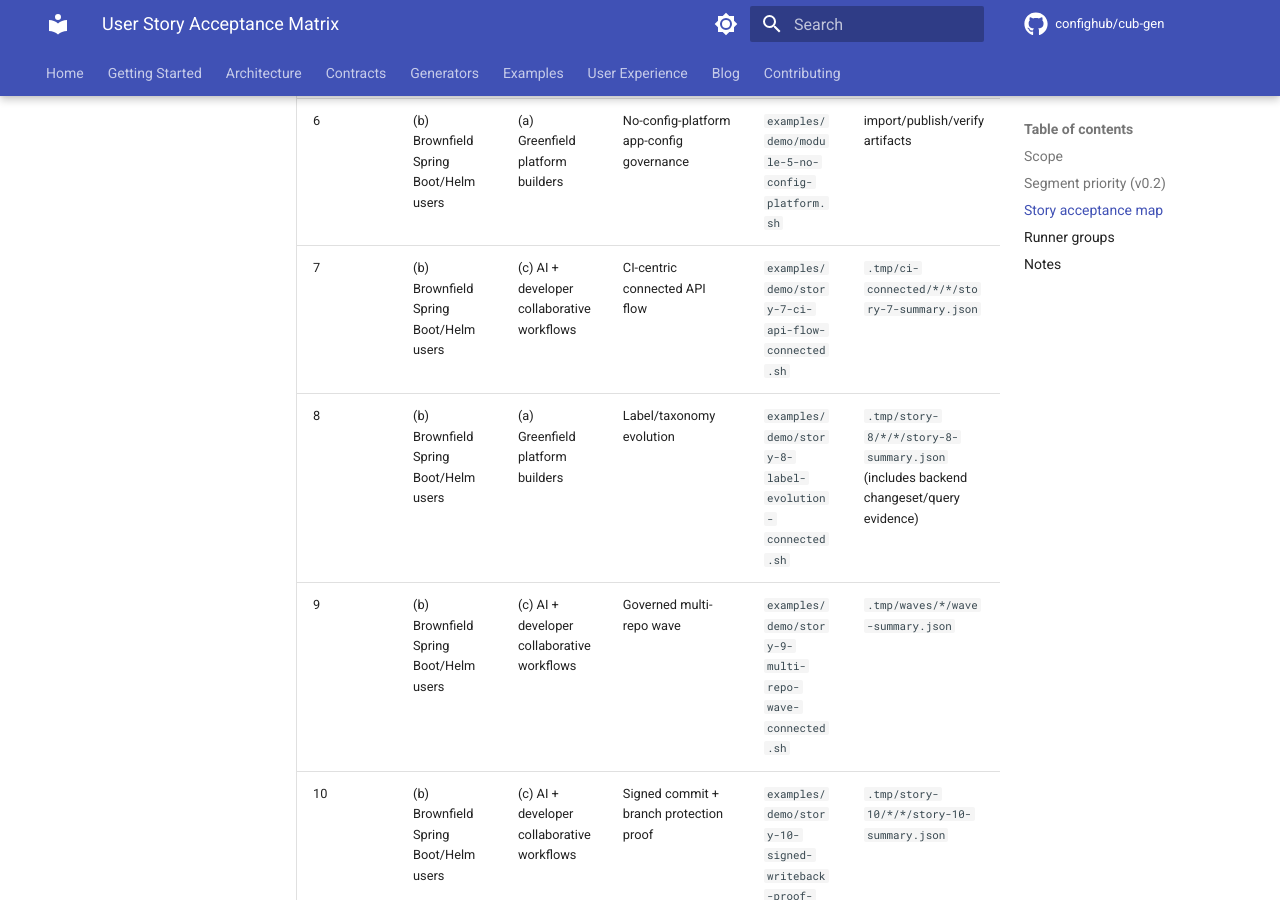
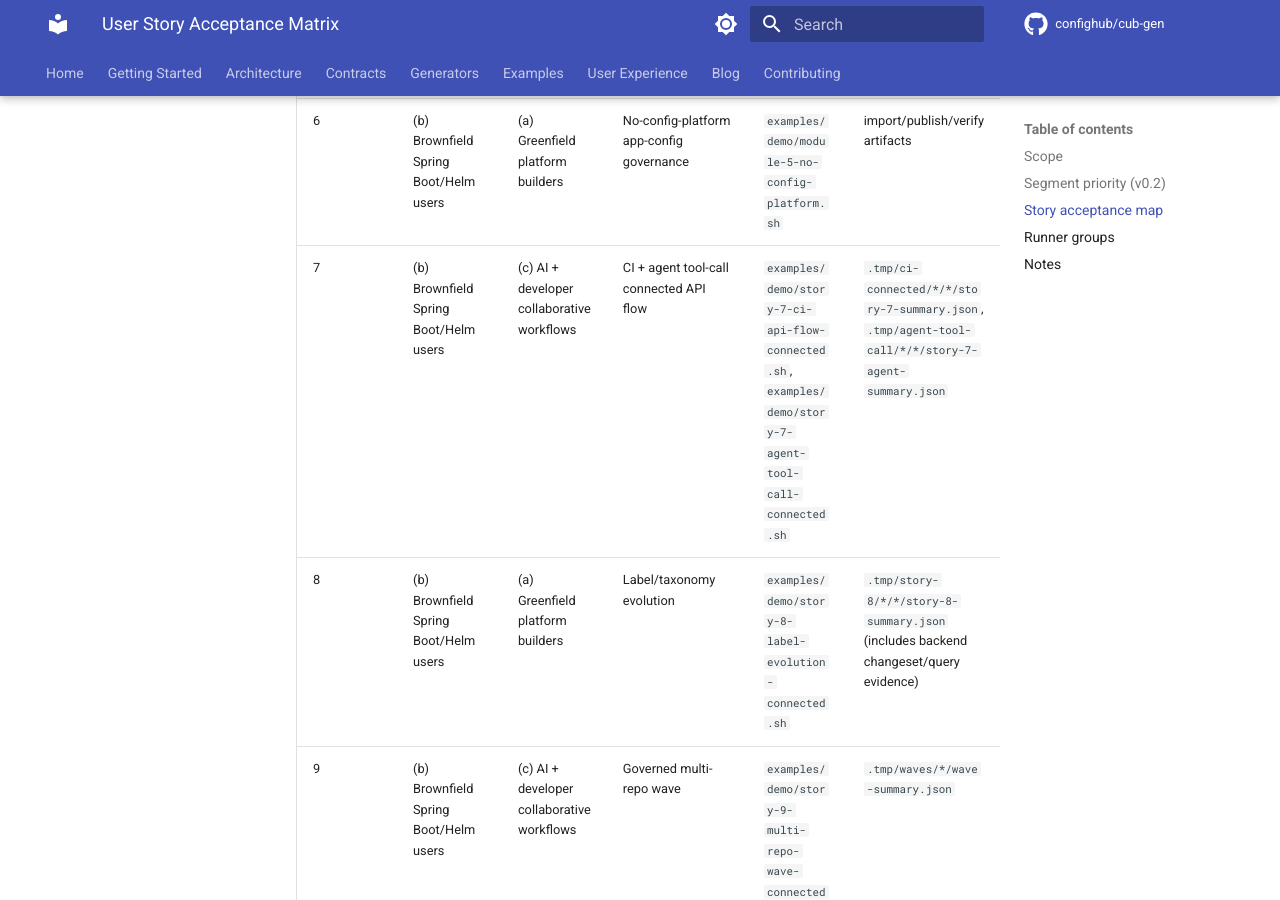
Before and after one commit to confighub/cub-gen, an MkDocs documentation site: the page built from docs/workflows/user-story-acceptance.md, in a window 1280 px wide and 900 px high, scrolled down 1734 px. Built offline with MkDocs 1.6.1 and Material for MkDocs 9.7.7, drawn with Linux system fonts in a browser that asks for light colours; comment, search, counter and statistics services are not loaded.

Commit message:
feat(story7): add agent tool-call change_id lifecycle proof (#143)

```diff
--- a/docs/workflows/user-story-acceptance.md
+++ b/docs/workflows/user-story-acceptance.md
@@ -27,7 +27,7 @@ This matrix maps user-story IDs to runnable acceptance scripts in this repo.
 | 4 | (b) Brownfield Spring Boot/Helm users | (a) Greenfield platform builders | Spring ownership | `examples/demo/module-3-spring-ownership.sh` | ownership annotations in import bundle |
 | 5 | (a) Greenfield platform builders | (b) Brownfield Spring Boot/Helm users | Bridge governance contract | `examples/demo/module-4-bridge-governance.sh` | decision and promotion state JSON |
 | 6 | (b) Brownfield Spring Boot/Helm users | (a) Greenfield platform builders | No-config-platform app-config governance | `examples/demo/module-5-no-config-platform.sh` | import/publish/verify artifacts |
-| 7 | (b) Brownfield Spring Boot/Helm users | (c) AI + developer collaborative workflows | CI-centric connected API flow | `examples/demo/story-7-ci-api-flow-connected.sh` | `.tmp/ci-connected/*/*/story-7-summary.json` |
+| 7 | (b) Brownfield Spring Boot/Helm users | (c) AI + developer collaborative workflows | CI + agent tool-call connected API flow | `examples/demo/story-7-ci-api-flow-connected.sh`, `examples/demo/story-7-agent-tool-call-connected.sh` | `.tmp/ci-connected/*/*/story-7-summary.json`, `.tmp/agent-tool-call/*/*/story-7-agent-summary.json` |
 | 8 | (b) Brownfield Spring Boot/Helm users | (a) Greenfield platform builders | Label/taxonomy evolution | `examples/demo/story-8-label-evolution-connected.sh` | `.tmp/story-8/*/*/story-8-summary.json` (includes backend changeset/query evidence) |
 | 9 | (b) Brownfield Spring Boot/Helm users | (c) AI + developer collaborative workflows | Governed multi-repo wave | `examples/demo/story-9-multi-repo-wave-connected.sh` | `.tmp/waves/*/wave-summary.json` |
 | 10 | (b) Brownfield Spring Boot/Helm users | (c) AI + developer collaborative workflows | Signed commit + branch protection proof | `examples/demo/story-10-signed-writeback-proof-connected.sh` | `.tmp/story-10/*/*/story-10-summary.json` |
```
Also changed, not shown: docs/plans/2026-03-11-action-plan-v01-execution-checklist.md (+4 -4 lines), examples/demo/README.md (+2 -1 lines), 5 other files.
